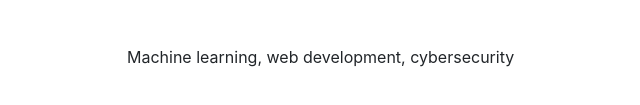
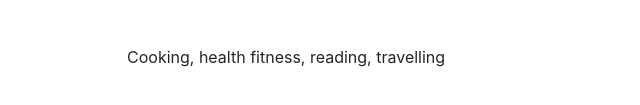
Before and after one commit to Daniel889911/About-Me, a website with bundled scripts: page index.html in a window 1280 px wide. Shown: the part 2782-2887 px from the top of the page, without its empty margins (193-833 px from the left). Built offline with nearby package versions, Linux system fonts and the light colour scheme; a web font is replaced by a local one.

Commit message:
Update index.html

```diff
--- a/index.html
+++ b/index.html
@@ -149,7 +149,7 @@
     <section class="resume-section p-3 p-lg-5 d-flex align-items-center" id="interests">
       <div class="w-100">
         <h2 class="mb-5">Interests</h2>
-        <p>Machine learning, web development, cybersecurity </p>
+        <p> Cooking, health fitness, reading, travelling </p>
         <p class="mb-0"></p>
       </div>
     </section>
```
